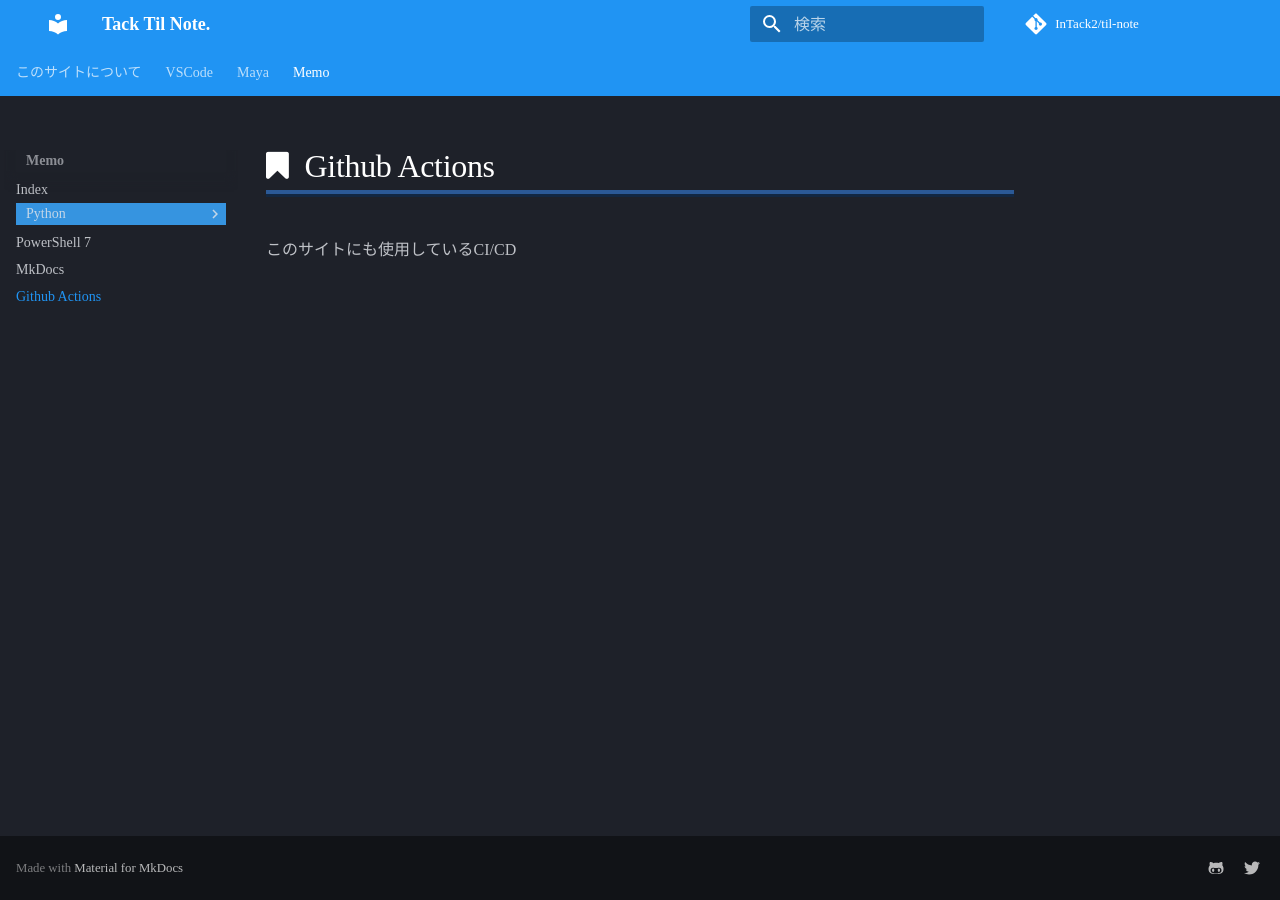
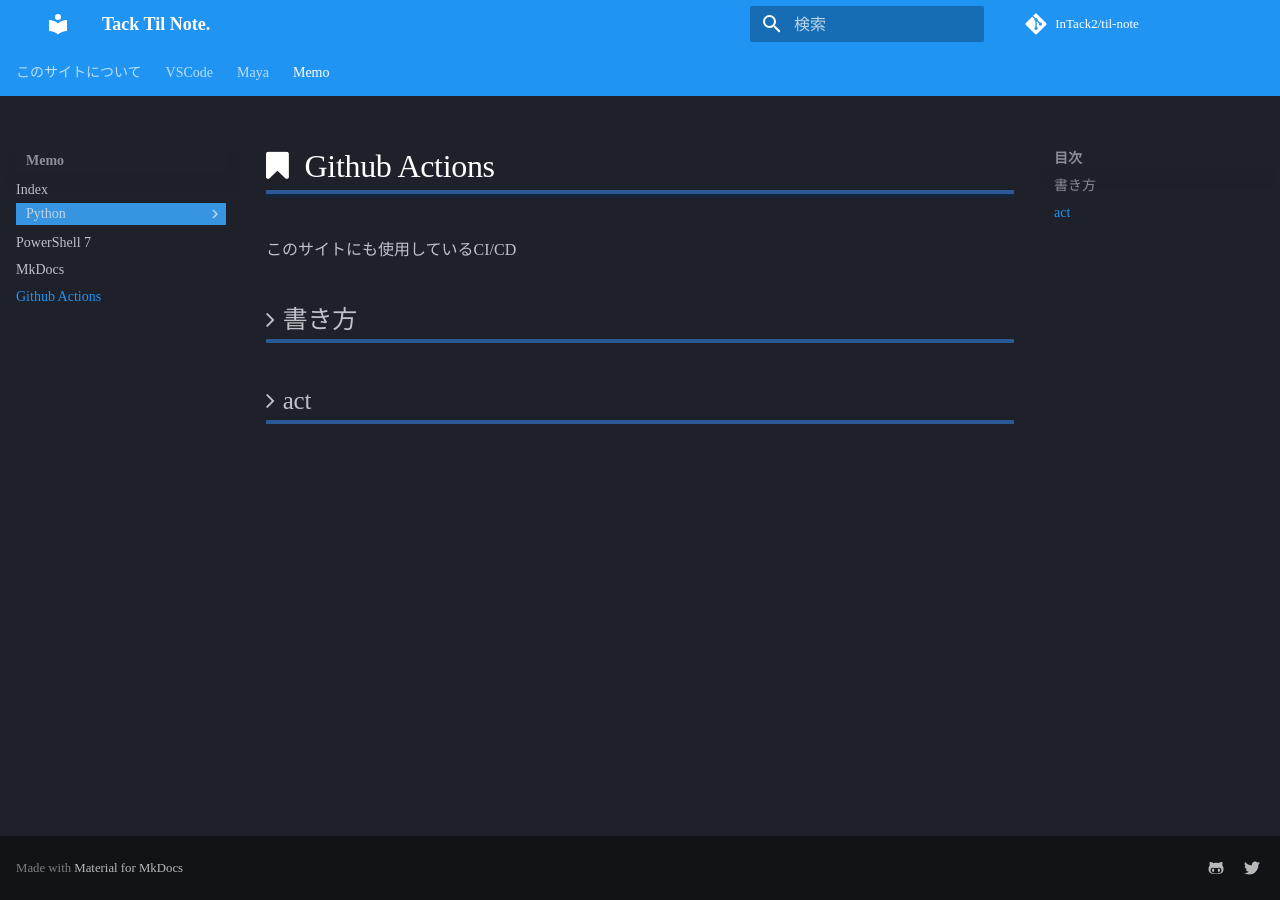
Before and after one commit to InTack2/til-note, an MkDocs documentation site: the page built from docs/Memo/GithubActions.md, in a window 1280 px wide. Built offline with MkDocs 1.6.1 and Material for MkDocs 9.7.7, drawn with Linux system fonts in a browser that asks for light colours; comment, search, counter and statistics services are not loaded.

Commit message:
Linux動作テスト

```diff
--- a/docs/Memo/GithubActions.md
+++ b/docs/Memo/GithubActions.md
@@ -1,2 +1,6 @@
 # Github Actions
 このサイトにも使用しているCI/CD
+
+## 書き方
+
+## act
```
